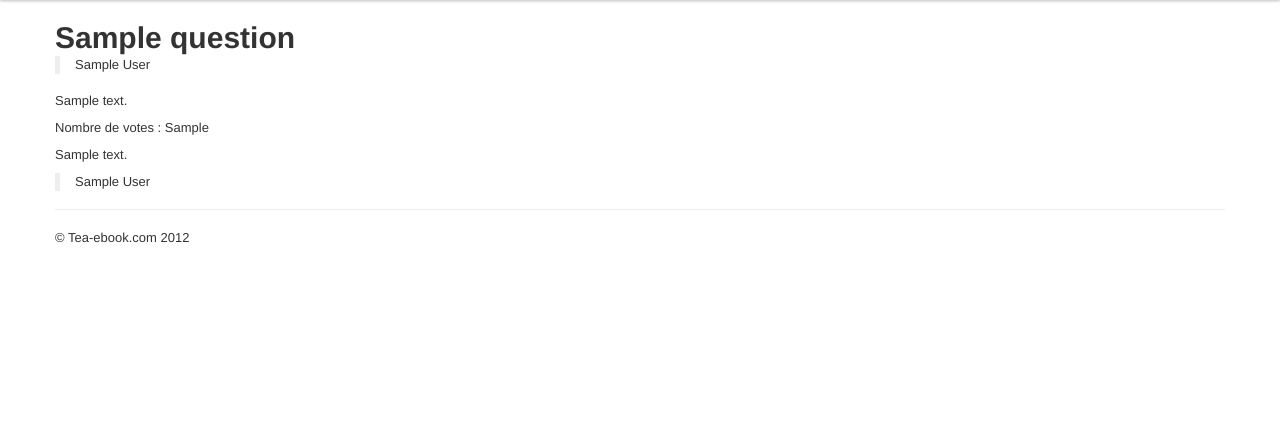
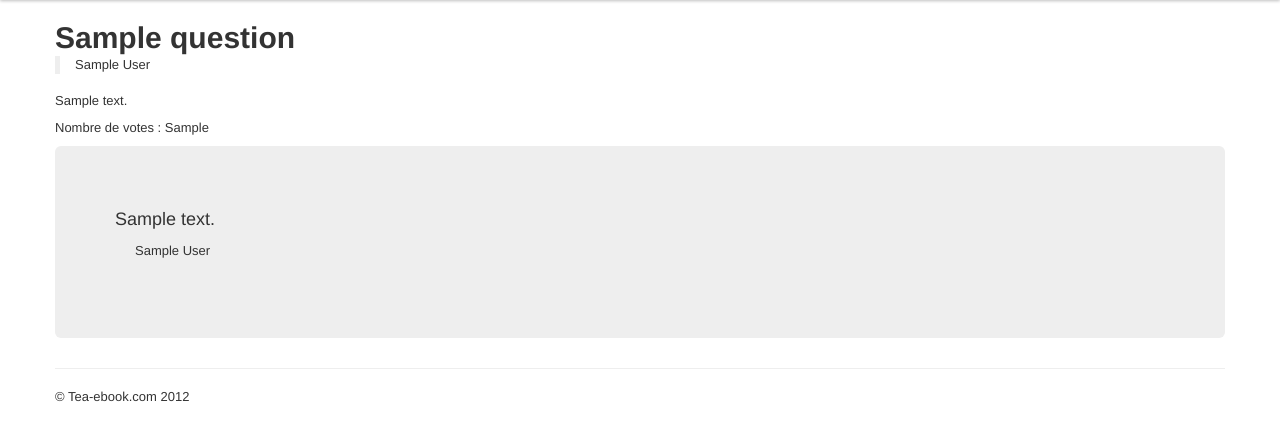
Before and after one commit to imjufu/asktea, a PHP site: template src/Resources/views/question/show.html.twig in a window 1280 px wide. Shown: the part 40-481 px from the top of the page. Run offline with PHP 8.4, Linux system fonts and the light colour scheme; the template is opened without the code that fills it: most values are stand-ins (such as "Sample title", 1, 10 or a date in 2020); some libraries are stand-ins or nearby versions.

Commit message:
Question display improvement

```diff
--- a/src/Resources/views/question/show.html.twig
+++ b/src/Resources/views/question/show.html.twig
@@ -5,14 +5,17 @@
 {% endblock %}
 
 {% block content %}
-	<blockquote>{{ question.author }}</blockquote>
-	<p>{{ question.body }}</p>
-	<p>Nombre de votes : {{ question.nb_vote }}</p>
-
+	<div>
+		<blockquote>{{ question.author }}</blockquote>
+		<p>{{ question.body }}</p>
+		<p>Nombre de votes : {{ question.nb_vote }}</p>
+	</div>
 	<div>
 		{% for comment in comments %}
-			<p>{{ comment.body }}</p>
-			<blockquote>{{ comment.author }}</blockquote>
+			<div class="hero-unit">
+				<p>{{ comment.body }}</p>
+				<blockquote>{{ comment.author }}</blockquote>
+			</div>
 		{% endfor %}
 	</div>
 {% endblock %}
```
